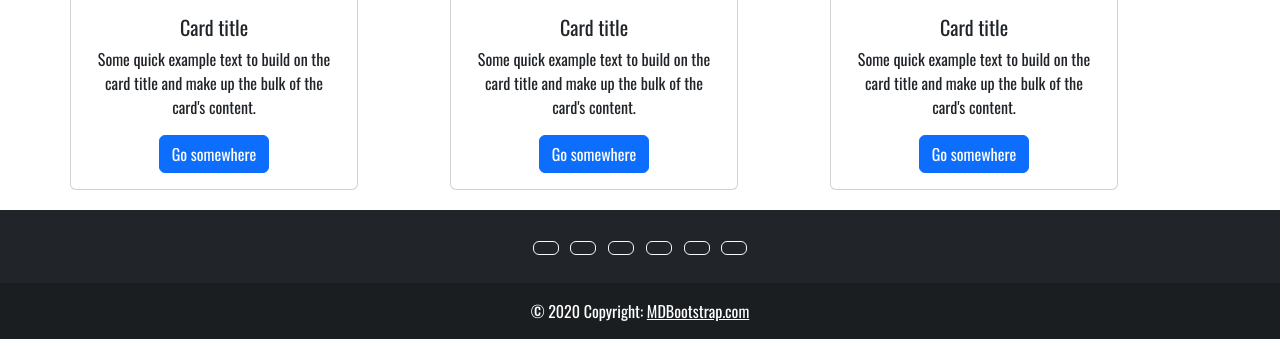
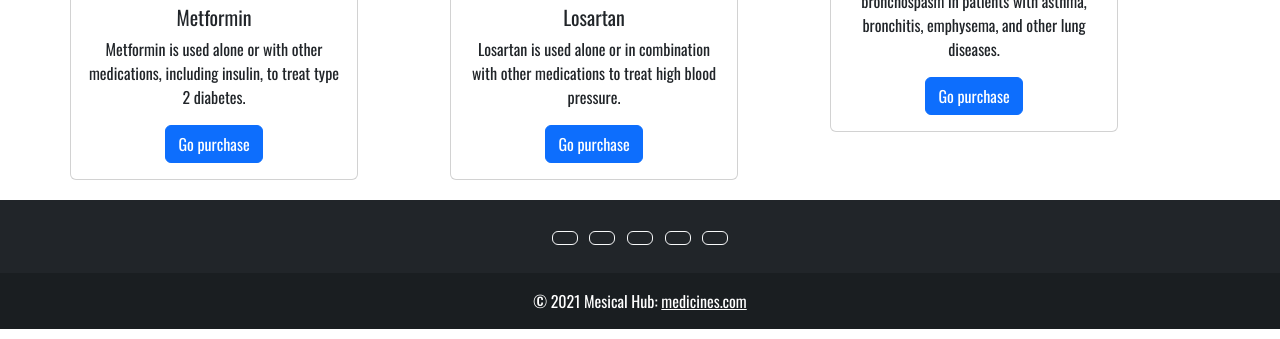
Before and after one commit to siyadaly/collegeproject-og, a Django app: page / in a window 1280 px wide. Shown: the part 1530-1869 px from the top of the page. Run offline with Django 3.2, Linux system fonts and the light colour scheme.

Commit message:
adding changes

```diff
--- a/medicalshop/page_app/templates/base.html
+++ b/medicalshop/page_app/templates/base.html
@@ -88,10 +88,7 @@ rel="stylesheet">
           ><i class="fab fa-linkedin-in"></i
         ></a>
 
-        <!-- Github -->
-        <a class="btn btn-outline-light btn-floating m-1" href="#!" role="button"
-          ><i class="fab fa-github"></i
-        ></a>
+
       </section>
       <!-- Section: Social media -->
     </div>
@@ -99,8 +96,8 @@ rel="stylesheet">
 
     <!-- Copyright -->
     <div class="text-center p-3" style="background-color: rgba(0, 0, 0, 0.2);">
-      © 2020 Copyright:
-      <a class="text-white" href="https://mdbootstrap.com/">MDBootstrap.com</a>
+      © 2021 Mesical Hub:
+      <a class="text-white" href="https://medicines.com/">medicines.com</a>
     </div>
     <!-- Copyright -->
   </footer>
--- a/medicalshop/page_app/templates/home.html
+++ b/medicalshop/page_app/templates/home.html
@@ -45,48 +45,50 @@ Home
 <div class='container'>
   <div class='row features-title'>
     <div class='col-12 p-0 text-center'>
-      <h3>Caption</h3>
-      <p>SOmething about website</p>
+      <h3>Medicines</h3>
+      <p>Medicines, often referred to as drugs, are used to prevent or treat diseases and other health conditions.
+        Medicines can be obtained by a prescription or over the counter (OTC).</p>
     </div>
   </div>
   <div class='row'>
     <div class='col-12 p-0 text-center'>
-      <img src="{% static 'img/home1.jpg' %}" class="content-img" alt="...">
+      <img src="{% static 'img/medicine purchsesing.jpg' %}" class="content-img" alt="...">
     </div>
   </div>
   <div class='row features-title'>
     <div class='col-12 p-0 text-center'>
-      <h3>Features of website</h3>
+      <h3>By-product</h3>
     </div>
   </div>
   <div class='row features-card'>
     <div class='col-4 p-0 text-center'>
       <div class="card" style="width: 18rem;">
-        <img src="{% static 'img/home1.jpg' %}" class="card-img-top" alt="...">
+        <img src="{% static 'img/Metformin.jpg' %}" class="card-img-top" alt="...">
         <div class="card-body">
-          <h5 class="card-title">Card title</h5>
-          <p class="card-text">Some quick example text to build on the card title and make up the bulk of the card's content.</p>
-          <a href="#" class="btn btn-primary">Go somewhere</a>
+          <h5 class="card-title">Metformin</h5>
+          <p class="card-text">Metformin is used alone or with other medications, including insulin, to treat type 2 diabetes.</p>
+          <a href="{% url 'purchase' %}" class="btn btn-primary">Go purchase</a>
         </div>
       </div>
     </div>
     <div class='col-4 p-0 text-center'>
       <div class="card" style="width: 18rem;">
-        <img src="..." class="card-img-top" alt="...">
+        <img src= "{% static 'img/Losartan.jpg' %}" class="card-img-top" alt="...">
         <div class="card-body">
-          <h5 class="card-title">Card title</h5>
-          <p class="card-text">Some quick example text to build on the card title and make up the bulk of the card's content.</p>
-          <a href="#" class="btn btn-primary">Go somewhere</a>
+          <h5 class="card-title">Losartan</h5>
+          <p class="card-text">Losartan is used alone or in combination with other medications to treat high blood pressure.</p>
+          <a href="{% url 'purchase' %}" class="btn btn-primary">Go purchase</a>
         </div>
       </div>
     </div>
     <div class='col-4 p-0 text-center'>
       <div class="card" style="width: 18rem;">
-        <img src="..." class="card-img-top" alt="...">
+        <img src="{% static 'img/albuterol sulfate.jpg' %}" class="card-img-top" alt="...">
         <div class="card-body">
-          <h5 class="card-title">Card title</h5>
-          <p class="card-text">Some quick example text to build on the card title and make up the bulk of the card's content.</p>
-          <a href="#" class="btn btn-primary">Go somewhere</a>
+          <h5 class="card-title">Albuterol sulfate</h5>
+          <p class="card-text">Albuterol is used to treat or prevent bronchospasm in patients with asthma,
+             bronchitis, emphysema, and other lung diseases. </p>
+          <a href="{% url 'purchase' %}" class="btn btn-primary">Go purchase</a>
         </div>
       </div>
     </div>
```
Also changed, not shown: medicalshop/page_app/static/img/Losartan.jpg (added), medicalshop/page_app/static/img/albuterol sulfate.jpg (added), medicalshop/page_app/static/img/medicine purchsesing.jpg (added), medicalshop/page_app/static/img/metformin.jpg (added).
